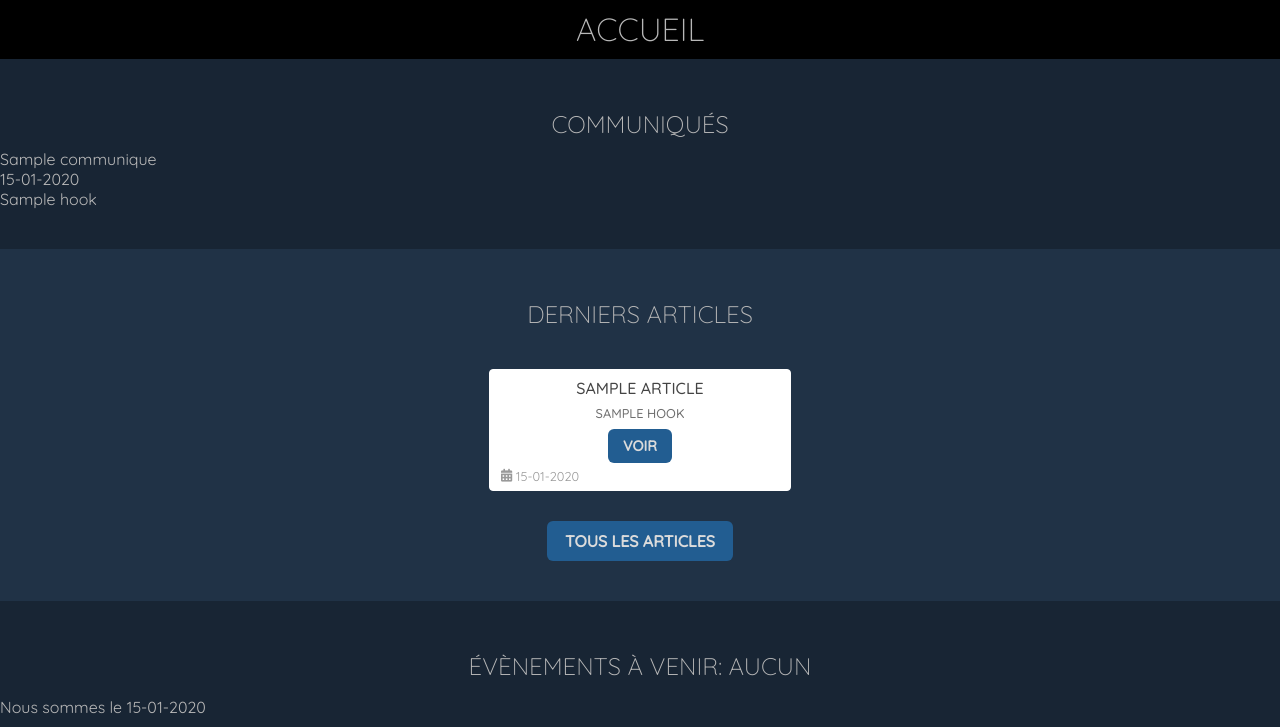
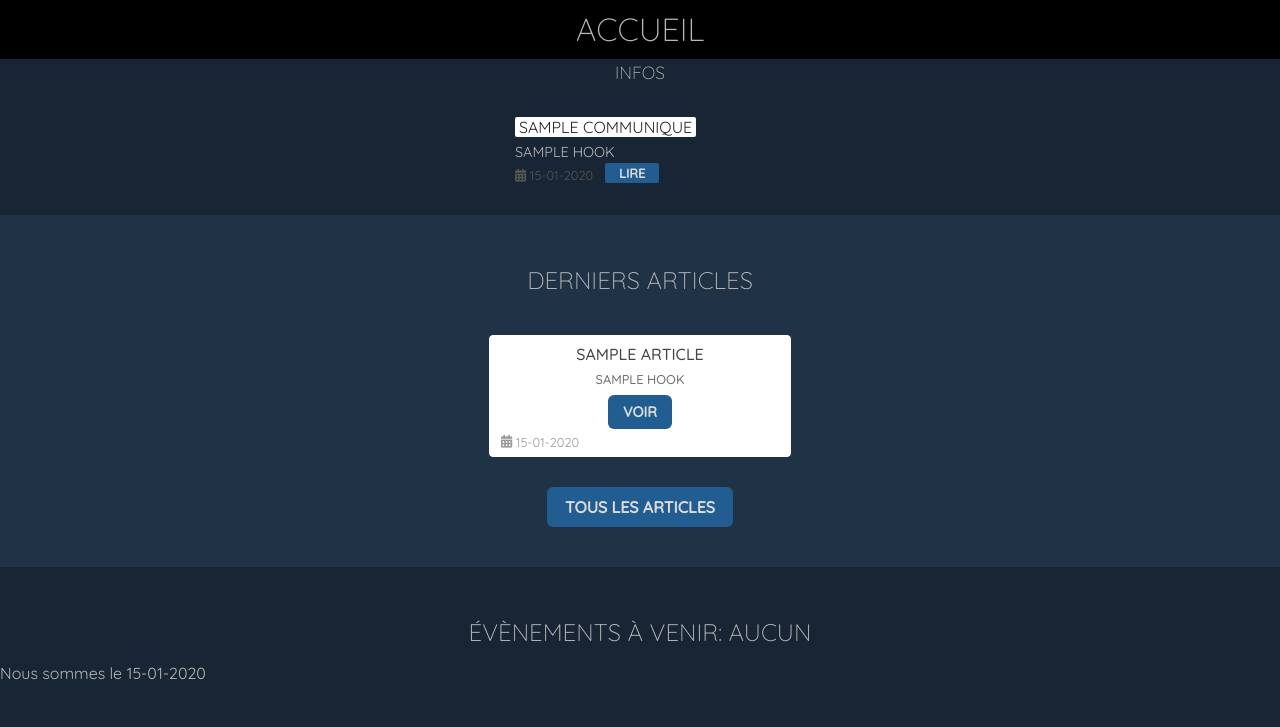
Before and after one commit to Eric-SCHEFFER/blueangels2.0, a Symfony app: template templates/home.html.twig in a window 1280 px wide. Shown: the part 227-954 px from the top of the page. Run offline with Twig, Linux system fonts and the light colour scheme; the template is opened without the code that fills it: most values are stand-ins (such as "Sample title", 1, 10 or a date in 2020); some libraries are stand-ins or nearby versions.

Commit message:
HomePage section communiqués stylage

```diff
--- a/public/css/boutonsEtInputs.css
+++ b/public/css/boutonsEtInputs.css
@@ -1,6 +1,6 @@
 .bouton {
    text-align: center;
-   margin: auto;
+   /* margin: auto; */
    padding: 10px 18px 10px 18px;
    width: auto;
    height: auto;
@@ -33,6 +33,13 @@ margin: 10px;
    border-radius: 4px;
 }
 
+.bt-extra-small {
+   font-size: .8em;
+   padding: 2px;
+   width: 50px;
+   border-radius: 2px;
+}
+
 .boutonsPassesFuturs {
    display: flex;
    justify-content: center;
--- a/public/css/cardApercuArticle.css
+++ b/public/css/cardApercuArticle.css
@@ -2,29 +2,6 @@
    display: flex;
    justify-content: center;
    flex-wrap: wrap;
-}
-
-.articles .tampon-oblique {
-   z-index: 1;
-   position: absolute;
-   text-align: center;
-   top: 150px;
-   left: 75px;
-   width: auto;
-   height: auto;
-   color: rgb(255, 255, 255);
-   border: 1px rgb(255, 255, 255) solid;
-   padding: 10px;
-   border-radius: 6px;
-   font-weight: 600;
-   text-shadow: #000 2px 2px 1px;
-   box-shadow: #000 2px 2px 2px;
-   transform: rotate(-20deg);
-}
-
-.articles .tampon-oblique-red {
-   color: rgb(221, 0, 0);
-   border: 1px rgb(221, 0, 0) solid;
 }
 
 .articles .card-article {
--- a/public/css/cardApercuCommunique.css
+++ b/public/css/cardApercuCommunique.css
@@ -0,0 +1,79 @@
+.communiques {
+   padding-top: 0;
+   padding-bottom: 0;
+}
+
+.communiques h2 {
+   font-size: 1.1em;
+   margin: auto;
+   width: max-content;
+   text-align: center;
+   padding: 2px;
+   border-radius: 2px;
+}
+
+.communiques .bloc-cards {
+   display: flex;
+   justify-content: center;
+   flex-wrap: wrap;
+   /* border: rgb(255, 0, 0) 1px solid; */
+}
+
+.communiques .card-communique {
+   display: flex;
+   justify-content: left;
+   flex-direction: column;
+   width: 250px;
+   height: auto;
+   padding: 2px;
+   margin: 30px;
+   /* border: yellow 1px solid; */
+}
+
+.communiques .titre {
+   text-transform: uppercase;
+   padding: 0 4px 0 4px;
+   margin: 0;
+   background-color: #ffffff;
+   color: #272727;
+   white-space: nowrap;
+   width: max-content;
+   border-radius: 2px;
+}
+
+.communiques .hook {
+   text-transform: uppercase;
+   white-space: nowrap;
+   overflow: hidden;
+   text-overflow: ellipsis;
+   font-size: .9em;
+   padding: 6px 0 2px 0;
+}
+
+.communiques .contenu {
+   white-space: nowrap;
+   overflow: hidden;
+   text-overflow: ellipsis;
+   font-size: .9em;
+   padding: 0 0 6px 0;
+}
+
+.communiques .flex {
+   display: flex;
+   justify-content: left;
+   align-items: flex-end;
+}
+
+.communiques .date {
+   font-size: .8em;
+   color: rgb(85, 85, 85);
+}
+
+.communiques a.lire-communique {
+   text-decoration: none;
+   margin-left: 12px;
+}
+
+.communiques a.lire-communique::first-letter {
+   color: inherit;
+}
--- a/templates/home.html.twig
+++ b/templates/home.html.twig
@@ -19,13 +19,25 @@
             On affiche les derniers communiqués par ordre de création (minimum: aucun, maximum: 3)
             Chaque communiqués est cliquable, et renvoi vers la page du communiqué
         #}
-        <h2>Communiqués</h2>
+        <h2>Infos</h2>
         <div class="bloc-cards">
             {% for communique in communiques %}
-                <div class="card-article">
-                    <div>{{ communique.getTitre() }}</div>
-                    <div>{{ communique.getCreatedAt()|date("d-m-Y") }}</div>
-                    <div>{{ communique.getHook() }}</div>
+                <div class="card-communique">
+                    <div class="titre">
+                        {{ communique.getTitre() }}
+                    </div>
+                    <div class="hook">
+                        {{ communique.getHook() }}
+                    </div>
+                    <div class="flex">
+                        <div class="date">
+                            <i class="fas fa-calendar-alt"></i>
+                            {{ communique.getCreatedAt()|date("d-m-Y") }}
+                        </div>
+                        <a class="lire-communique bouton bt-extra-small" href="">
+                            Lire
+                        </a>
+                    </div>
                 </div>
             {% endfor %}
         </div>
```
Also changed, not shown: public/css/base.css (line endings or trailing spaces).
